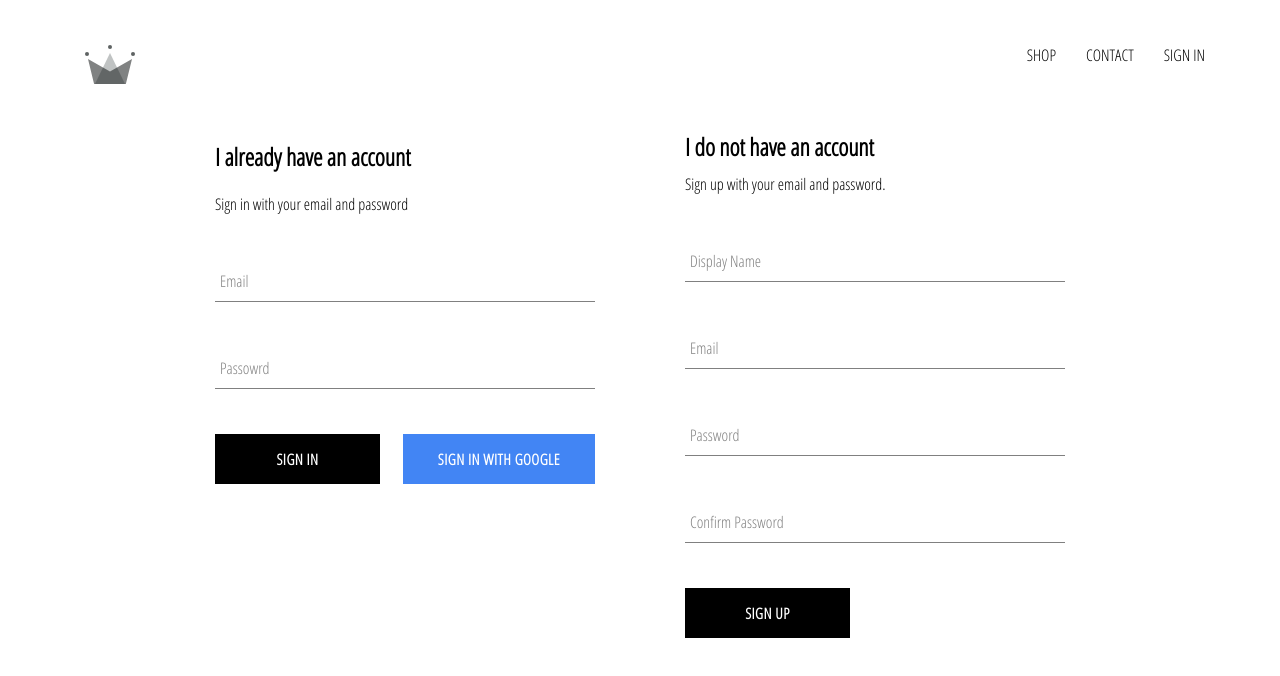
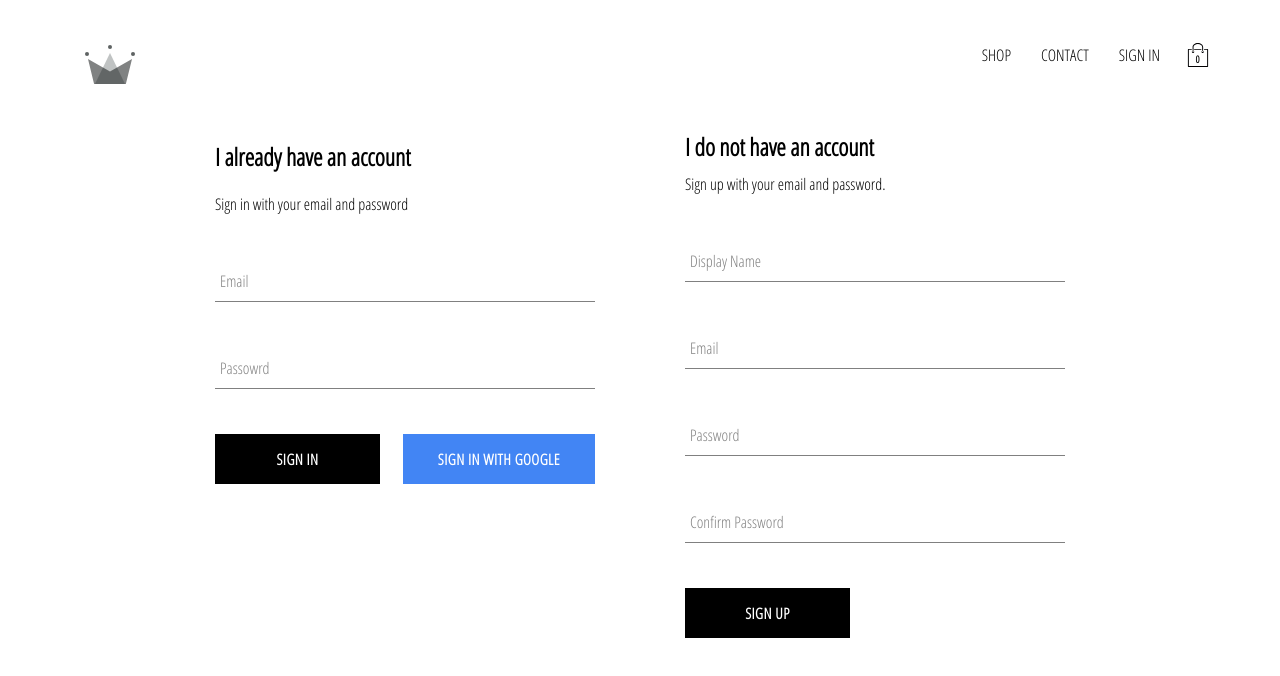
Before and after one commit to sergegl/crown-clothing, a React (Create React App) app: page /signin in a window 1280 px wide. Shown: the top 676 px of the page. Built offline with nearby package versions, Linux system fonts and the light colour scheme; no server answers.

Commit message:
added cartIcon and cartDropdown components to our application, also implemented cart reducer

```diff
--- /dev/null
+++ b/src/components/cart-dropdown/cart-dropdown.component.jsx
@@ -0,0 +1,15 @@
+import React from 'react';
+import CustomButton from '../custom-button/custom-button.component';
+
+import './cart-dropdown.styles.scss';
+
+const CartDropdown = () => (
+  <div className='cart-dropdown'>
+    <div className='cart-item'>
+
+    </div>
+    <CustomButton>GO TO CHECKOUT</CustomButton>
+  </div>
+);
+
+export default CartDropdown;
--- /dev/null
+++ b/src/components/cart-dropdown/cart-dropdown.styles.scss
@@ -0,0 +1,24 @@
+.cart-dropdown {
+  position: absolute;
+  width: 240px;
+  height: 340px;
+  display: flex;
+  flex-direction: column;
+  padding: 20px;
+  border: 1px solid black;
+  background-color: white;
+  top: 90px;
+  right: 40px;
+  z-index: 5;
+
+  .cart-items {
+    height: 240px;
+    display: flex;
+    flex-direction: column;
+    overflow: scroll;
+  }
+
+  button {
+    margin-top: auto;
+  }
+}
--- /dev/null
+++ b/src/components/cart-icon/cart-icon.component.jsx
@@ -0,0 +1,19 @@
+import React from 'react';
+import { connect } from 'react-redux';
+import { toggleCartHidden } from '../../redux/cart/cart.actions';
+
+import './cart-icon.styles.scss';
+import { ReactComponent as ShoppingIcon } from '../../assets/shopping-bag.svg';
+
+const CartIcon = ({ toggleCartHidden }) => (
+  <div className='cart-icon' onClick={toggleCartHidden}>
+    <ShoppingIcon className='shopping-icon' />
+    <span className='item-count'>0</span>
+  </div>
+);
+
+const mapDispatchToProps = dispatch => ({
+  toggleCartHidden: () => dispatch(toggleCartHidden())
+});
+
+export default connect(null, mapDispatchToProps)(CartIcon);
--- /dev/null
+++ b/src/components/cart-icon/cart-icon.styles.scss
@@ -0,0 +1,21 @@
+.cart-icon {
+  width: 45px;
+  height: 45px;
+  position: relative;
+  display: flex;
+  align-items: center;
+  justify-content: center;
+  cursor: pointer;
+
+  .shopping-icon {
+    width: 24px;
+    height: 24px;
+  }
+
+  .item-count {
+    position: absolute;
+    font-size: 10px;
+    font-weight: bold;
+    bottom: 12px;
+  }
+}
--- a/src/components/header/header.component.jsx
+++ b/src/components/header/header.component.jsx
@@ -2,11 +2,13 @@
 import { Link } from 'react-router-dom';
 import { auth } from '../../firebase/firebase.utils';
 import { connect } from 'react-redux';
+import CartIcon from '../cart-icon/cart-icon.component';
+import CartDropdown from '../cart-dropdown/cart-dropdown.component';
 
 import './header.styles.scss';
 import { ReactComponent as Logo } from '../../assets/logo.svg';
 
-const Header = ({ currentUser }) => {
+const Header = ({ currentUser, hidden }) => {
   const signOut = (event) => {
     event.preventDefault();
     auth.signOut();
@@ -25,13 +27,18 @@
             ? <a href='/' className='option' onClick={signOut}>SIGN OUT</a>
             : <Link className='option' to='/signin'>SIGN IN</Link>
         }
+        <CartIcon />
       </div>
+      {
+        hidden ? null : <CartDropdown />
+      }
     </div>
   );
 }
 
-const mapStateToProps = state => ({
-  currentUser: state.user.currentUser
+const mapStateToProps = ({ user: { currentUser }, cart: { hidden } }) => ({
+  currentUser,
+  hidden
 });
 
 export default connect(mapStateToProps)(Header);
--- /dev/null
+++ b/src/redux/cart/cart.actions.js
@@ -0,0 +1,5 @@
+import CartActionTypes from './cart.types';
+
+export const toggleCartHidden = () => ({
+  type: CartActionTypes.TOGGLE_CART_HIDDEN
+});
--- /dev/null
+++ b/src/redux/cart/cart.reducers.js
@@ -0,0 +1,20 @@
+
+import CartActionTypes from './cart.types';
+
+const INITIAL_STATE = {
+  hidden: true
+};
+
+const cartReducer = (state = INITIAL_STATE, action) => {
+  switch (action.type) {
+    case CartActionTypes.TOGGLE_CART_HIDDEN:
+      return {
+        ...state,
+        hidden: !state.hidden
+      }
+    default:
+      return state;
+  }
+};
+
+export default cartReducer;
--- /dev/null
+++ b/src/redux/cart/cart.types.js
@@ -0,0 +1,5 @@
+const CartActionTypes = {
+  TOGGLE_CART_HIDDEN: 'TOGGLE_CART_HIDDEN'
+};
+
+export default CartActionTypes;
--- a/src/redux/root-reducer.js
+++ b/src/redux/root-reducer.js
@@ -1,7 +1,9 @@
 import { combineReducers } from 'redux';
 
 import userReducer from './user/user-reducer';
+import cartReducer from './cart/cart.reducers';
 
 export default combineReducers({
-  user: userReducer
+  user: userReducer,
+  cart: cartReducer
 });
```
Also changed, not shown: src/assets/shopping-bag.svg (added).
